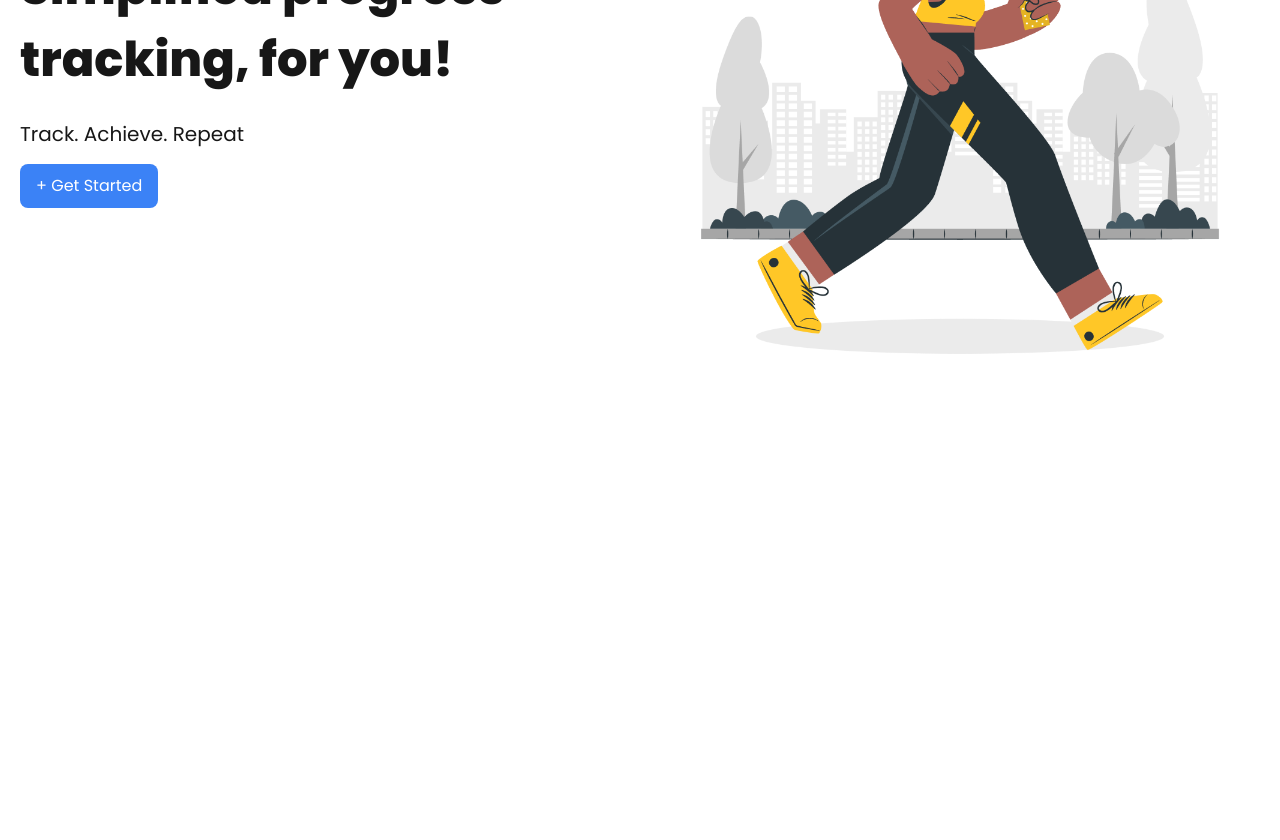
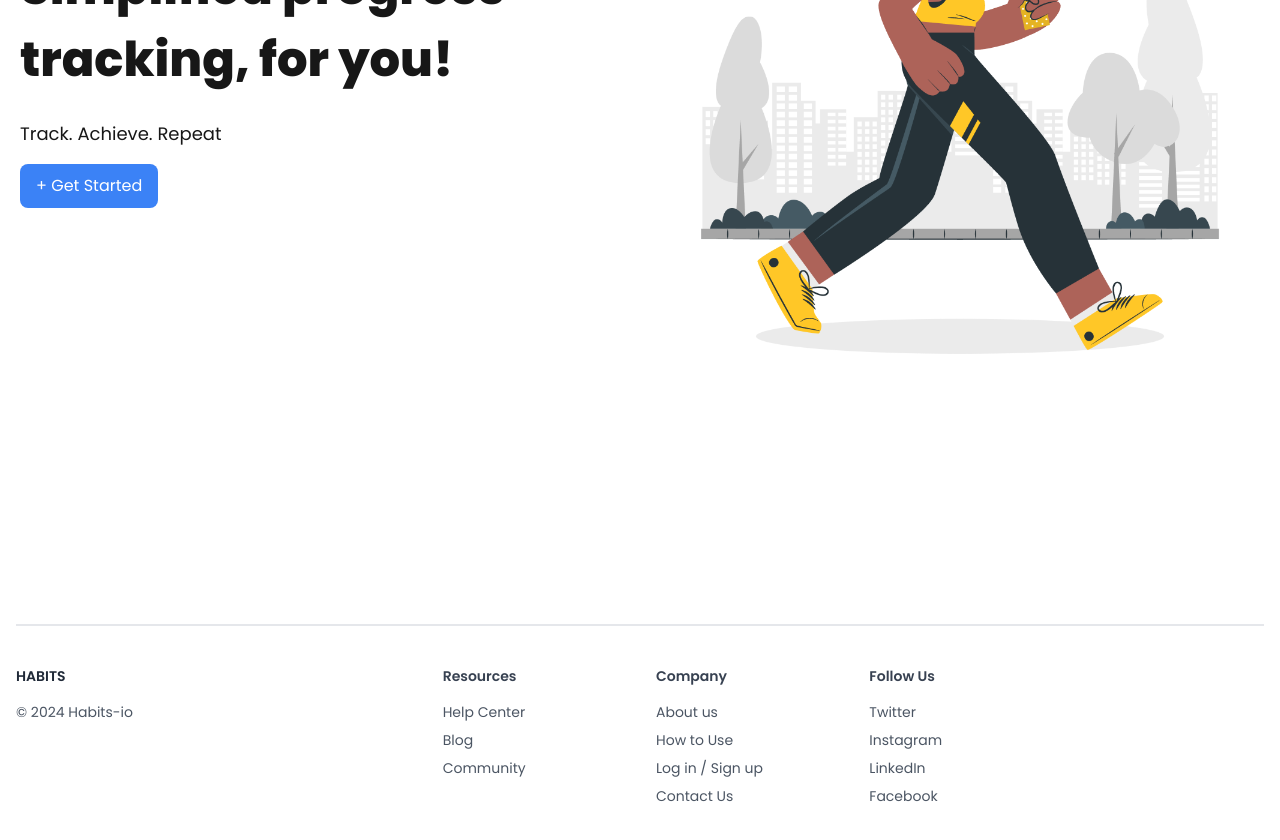
Before and after one commit to gyimadu/habit-tracker, a Next.js app: page / in a window 1280 px wide. Shown: the part 320-1160 px from the top of the page. Before the commit the page ends 880 px from the top, so only its background shows below. Built offline with nearby package versions, Linux system fonts and the light colour scheme.

Commit message:
added footer component to homepage with dummy links; adjusted font sizes on homepage

```diff
--- a/src/app/page.tsx
+++ b/src/app/page.tsx
@@ -3,6 +3,7 @@
 import React, { useState, useEffect } from 'react';
 import HabitCalendar from '@/components/HabitCalendar';
 import NavBar from '@/components/NavBar'
+import Footer from '@/components/Footer'
 import Image from 'next/image'
 
 interface Habit {
@@ -66,7 +67,7 @@ export default function Home() {
         <div className="flex flex-col md:flex-row items-center justify-center h-screen mt-10 pt-10 md:pt-0 md:mt-0 mb-10 text-center">
           <div className="text-left w-full md:w-6/12 mb-10">
             <h1 className="text-4xl md:text-5xl font-bold mb-6 md:leading-normal">Simplified progress tracking, for you!</h1>
-            <p className="text-lg md:text-xl mb-4">Track. Achieve. Repeat</p>
+            <p className="text-base md:text-lg mb-4">Track. Achieve. Repeat</p>
 
             {!isAddingHabit ? (
               <button
@@ -126,6 +127,8 @@ export default function Home() {
           ))}
         </div>
       </main>
+
+      <Footer />
     </div>
 
   );
--- /dev/null
+++ b/src/components/Footer.tsx
@@ -0,0 +1,47 @@
+import React from 'react';
+
+const Footer: React.FC = () => {
+  return (
+    <footer className="container mx-auto px-4 py-16">
+      <div className="grid grid-cols-1 md:grid-cols-3 gap-8 border-t-2 pt-10">
+        <div className="space-y-4">
+          <h3 className="text-sm font-semibold text-gray-800">HABITS</h3>
+          <p className="text-sm text-gray-600">© 2024 Habits-io</p>
+        </div>
+
+        <div className="grid grid-cols-2 gap-8">
+          <div>
+            <h4 className="text-sm font-semibold text-gray-700 mb-4">Resources</h4>
+            <ul className="space-y-2 text-sm text-gray-600">
+              <li className="hover:text-gray-800 transition-colors cursor-pointer">Help Center</li>
+              <li className="hover:text-gray-800 transition-colors cursor-pointer">Blog</li>
+              <li className="hover:text-gray-800 transition-colors cursor-pointer">Community</li>
+            </ul>
+          </div>
+
+          <div>
+            <h4 className="text-sm font-semibold text-gray-700 mb-4">Company</h4>
+            <ul className="space-y-2 text-sm text-gray-600">
+              <li className="hover:text-gray-800 transition-colors cursor-pointer">About us</li>
+              <li className="hover:text-gray-800 transition-colors cursor-pointer">How to Use</li>
+              <li className="hover:text-gray-800 transition-colors cursor-pointer">Log in / Sign up</li>
+              <li className="hover:text-gray-800 transition-colors cursor-pointer">Contact Us</li>
+            </ul>
+          </div>
+        </div>
+
+        <div>
+          <h4 className="text-sm font-semibold text-gray-700 mb-4">Follow Us</h4>
+          <ul className="space-y-2 text-sm text-gray-600">
+            <li className="hover:text-gray-800 transition-colors cursor-pointer">Twitter</li>
+            <li className="hover:text-gray-800 transition-colors cursor-pointer">Instagram</li>
+            <li className="hover:text-gray-800 transition-colors cursor-pointer">LinkedIn</li>
+            <li className="hover:text-gray-800 transition-colors cursor-pointer">Facebook</li>
+          </ul>
+        </div>
+      </div>
+    </footer>
+  );
+};
+
+export default Footer;
```
